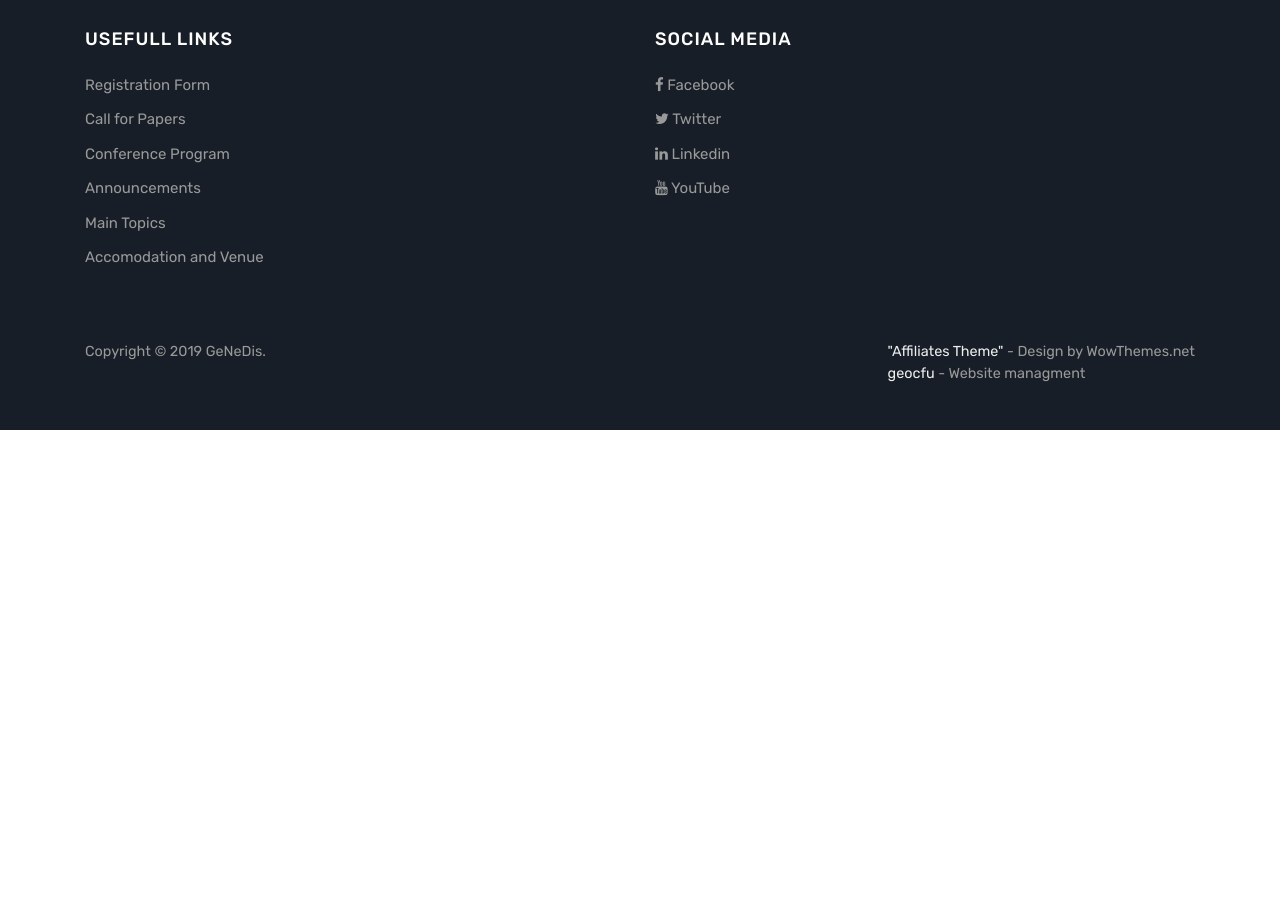
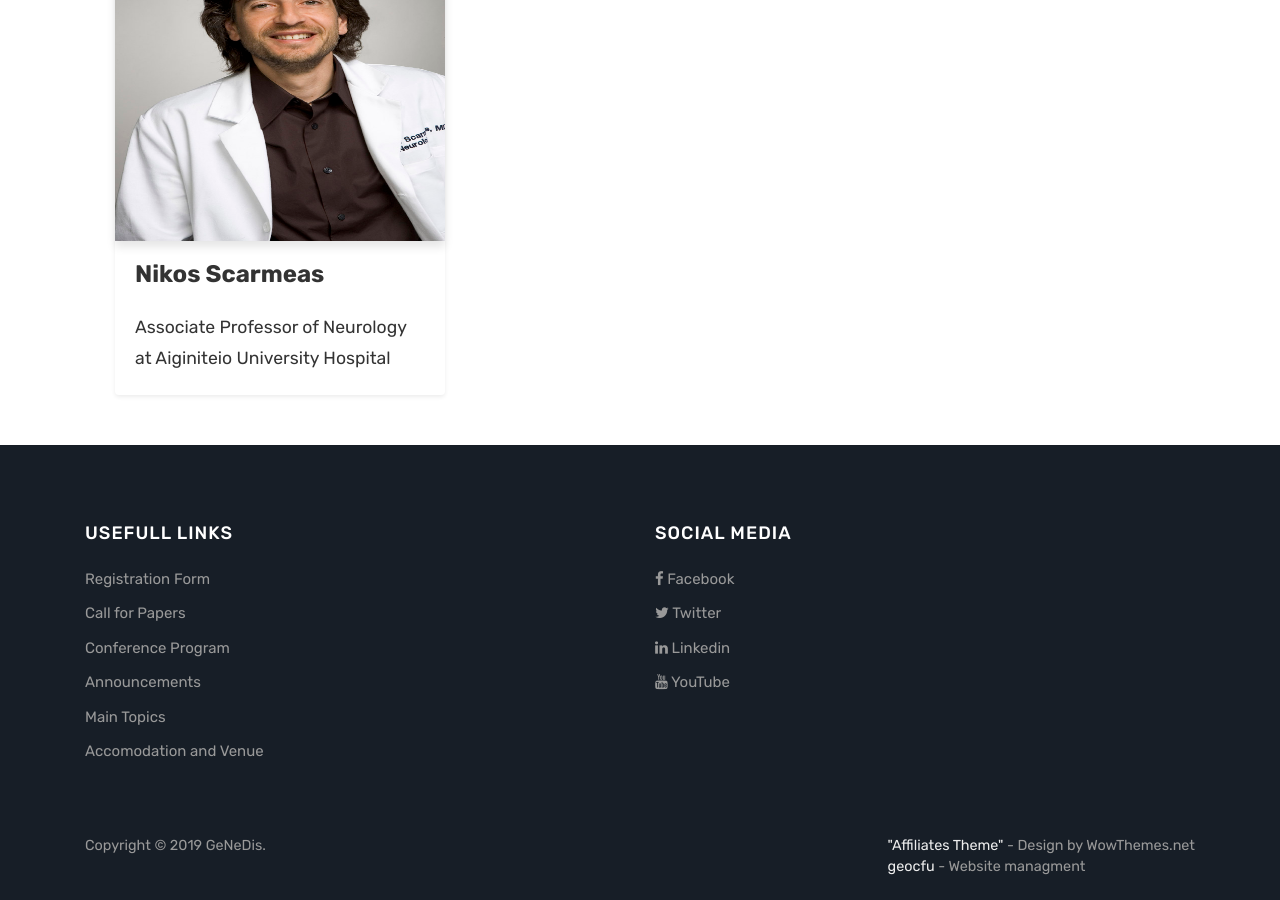
Before and after one commit to Covide-1797/genedis, a Jekyll site: the page built from pages/invited-speakers-and-keynote.html, in a window 1280 px wide and 900 px high, scrolled down 9469 px. Built offline with Jekyll 4.4.1, drawn with Linux system fonts in a browser that asks for light colours; before the commit the page ends 9899 px from its top, so only the background shows below that.

Commit message:
Update invited-speakers-and-keynote.html

```diff
--- a/pages/invited-speakers-and-keynote.html
+++ b/pages/invited-speakers-and-keynote.html
@@ -495,4 +495,14 @@ title: Keynote and Invited Speakers
             </div>
         </div>
     </div>
+    <div class="col-md-4">
+            <div class="card shadow-sm">
+                <img class="card-img-top" src="{{ site.baseurl }}/assets/images/invited-speakers/scarmeas2.jpg"
+                    alt="scarmeas2">
+                <div class="card-block">
+                    <h4 class="card-title"><b>Nikos Scarmeas</b></h4>
+                    <p class="card-text">Associate Professor of Neurology at Aiginiteio University Hospital</p>
+             </div>
+        </div>
+     </div>
 </div>
```
